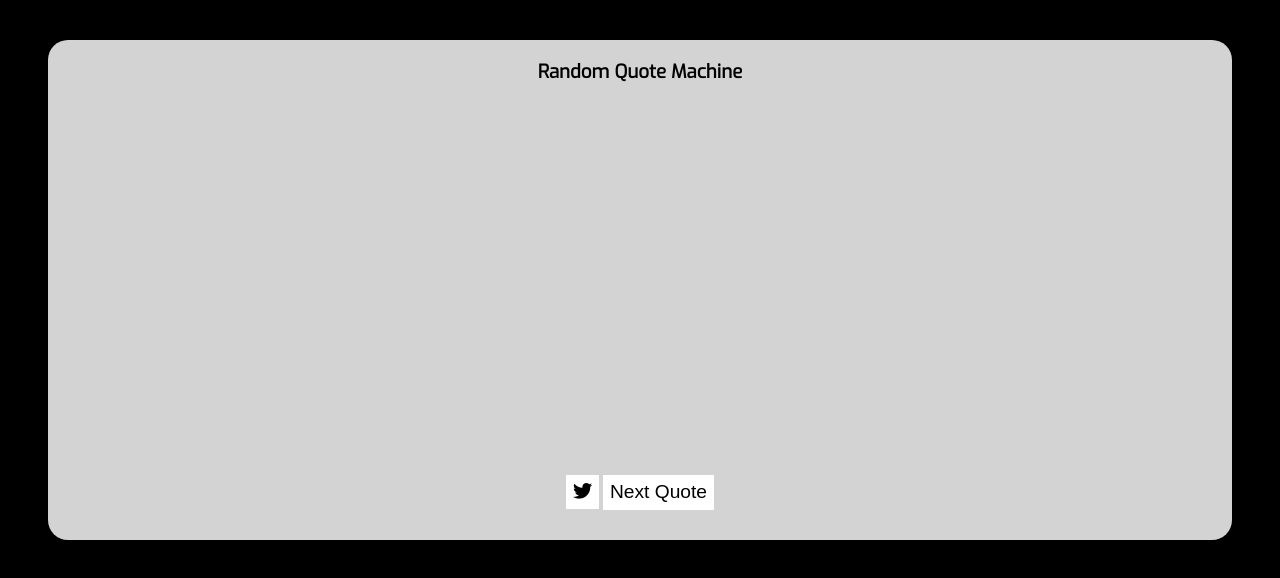
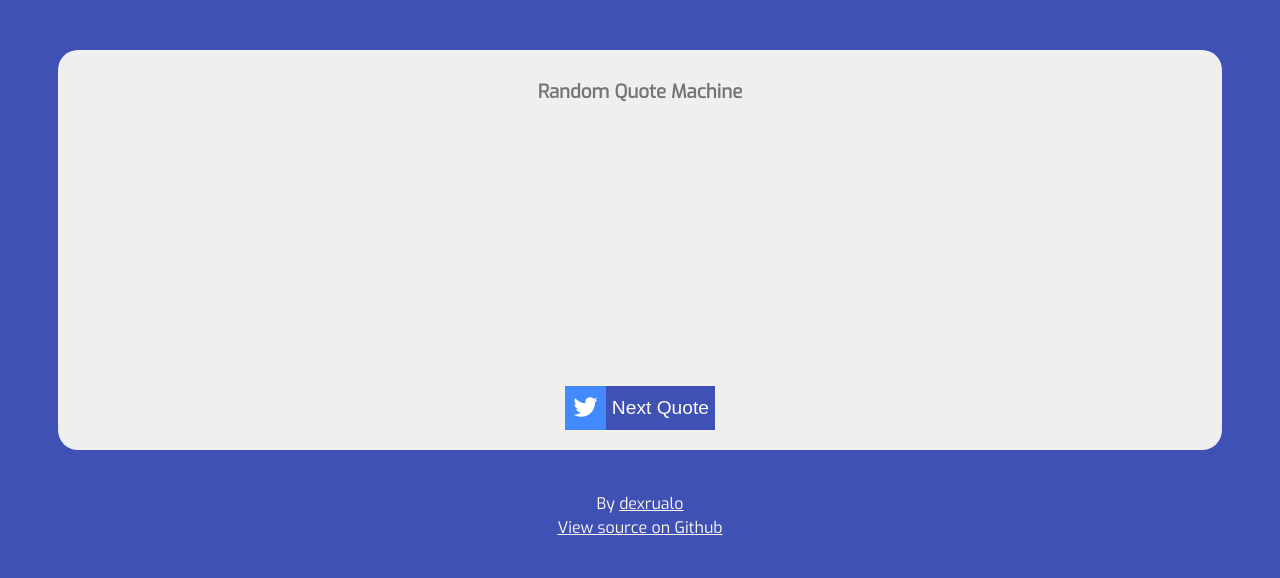
Before and after one commit to dexrualo/random-quote-machine, a plain HTML site: page index.html in a window 1280 px wide. Drawn offline with nearby package versions, Linux system fonts and the light colour scheme; no server answers.

Commit message:
Final touches

```diff
--- a/css/styles.css
+++ b/css/styles.css
@@ -1,41 +1,57 @@
 body {
-  background-color: black;
+  background-color: #3F51B5;
   font-family: 'Exo', sans-serif;
 }
 .box {
-  background-color: lightgray;
-  border-radius: 20px;
-  display: flex;
-  height: auto;
-  min-height: 500px;
-  margin: 40px 40px;
-  width: auto;
-  justify-content: space-between;
   align-content: center;
   align-items: center;
+  background-color: #EFEFEF;
+  border-radius: 20px;
+  color: #757575;
+  display: flex;
   flex-flow: column nowrap;
+  height: auto;
+  justify-content: space-between;
+  margin: 50px 50px;
+  min-height: 400px;
+  min-width: 200px;
+  width: auto;
+}
+.quote {
+  flex: 3 1 auto;
+  font-size: 2em;
+  margin: 10px 30px;
+}
+.next-quote-button {
+  background-color: #3F51B5;
+  border: none;
+  color: #FDFBEC;
+  font-size: 1.2em;
+}
+.tweet-button{
+  background-color: #448AFF;
+  color: white;
+  font-size: 1.5em;
+  padding: 0.25em 0.35em;
+}
+.author {
+  flex: 1 1 auto;
+  font-size: 1.5em;
+  margin: 10px 30px;
+}
+.header {
+  margin: 10px 30px;
+  text-align: center;
 }
 .buttons {
-  padding-bottom: 30px;
+  display:flex;
+  margin-bottom: 20px;
 }
-.quote {
-  padding: 0 50px;
-  font-size: 2em;
-  flex: 1 1;
+.footer p {
+  color: #FDFBEC;
+  line-height: 0.5em;
+  text-align: center;
 }
-.button {
-  font-size: 1.2em;
-  border: none;
-  padding: 0.35em;
-  background-color: white;
+.footer a {
+  color: #FDFBEC;
 }
-#tweet-button{
-  padding: 0.24em 0.35em;
-}
-.author {
-  flex: 0 1 20%;
-  font-size: 1.5em;
-}
-.header {
-  flex: 0 1 20%;
-}
--- a/index.html
+++ b/index.html
@@ -28,9 +28,13 @@
     <div class="author">
     </div>
     <div class="buttons">
-      <a class="button" id="tweet-button" target="_blank"><i class="fa fa-twitter"></i></a>
-      <button class="button" id="nextQuote">Next Quote</button>
+      <a class="tweet-button" href="#" target="_blank"><i class="fa fa-twitter"></i></a>
+      <button class="next-quote-button">Next Quote</button>
     </div>
+  </div>
+  <div class="footer">
+    <p>By <a href="https://github.com/dexrualo" target="_blank">dexrualo</a></p>
+    <p><a href="https://github.com/dexrualo/random-quote-machine" target="_blank">View source on Github</a></p>
   </div>
 
   <script
--- a/js/scripts.js
+++ b/js/scripts.js
@@ -1,6 +1,7 @@
 $(document).ready(function(){
   var quote="";
   var author="";
+
   function getQuote() {
     $.ajax({
       headers: {
@@ -19,12 +20,12 @@ $(document).ready(function(){
     });
   };
   getQuote();
-  $("#nextQuote").on("click", function(e){
+  $(".next-quote-button").on("click", function(e){
     e.preventDefault();
     getQuote();
   });
-  $("#tweet-button").on("click", function(e) {
-    //e.preventDefault();
+  $(".tweet-button").on("click", function(e) {
+    e.preventDefault();
     window.open('https://twitter.com/intent/tweet?hashtags=quotes&related=freecodecamp&text=' + encodeURIComponent('"' + quote + '" -' + author));
   });
 });
```
